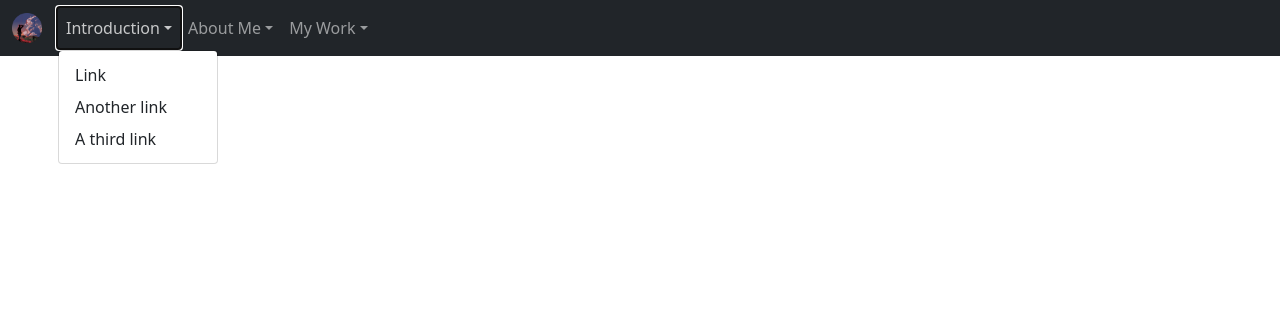
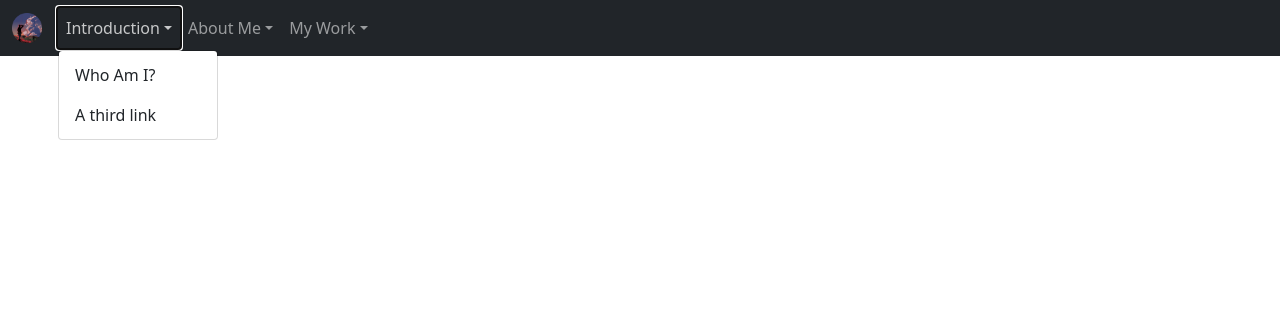
Before and after one commit to KaiyWhiteSnow/AboutMeSchoolWork, a Flask app: page / in a window 1280 px wide, after a click on "Introduction". Shown: the top 316 px of the page. Run offline with Flask 3, Linux system fonts and the light colour scheme; some libraries are stand-ins or nearby versions.

Commit message:
Minor edit before I go have existentional crisis

```diff
--- a/BP/templates/index.html
+++ b/BP/templates/index.html
@@ -21,8 +21,8 @@
                     <li class="nav-item dropdown">
                         <a class="nav-link dropdown-toggle" href="#" role="button" data-bs-toggle="dropdown">Introduction</a>
                         <ul class="dropdown-menu">
-                            <li><a class="dropdown-item" href="#">Link</a></li>
-                            <li><a class="dropdown-item" href="#">Another link</a></li>
+                            <li><a class="dropdown-item" href="#">Who Am I?</a></li>
+                            <li><a class="dropdown-item" href="#"></a></li>
                             <li><a class="dropdown-item" href="#">A third link</a></li>
                         </ul>
                     </li>
```
